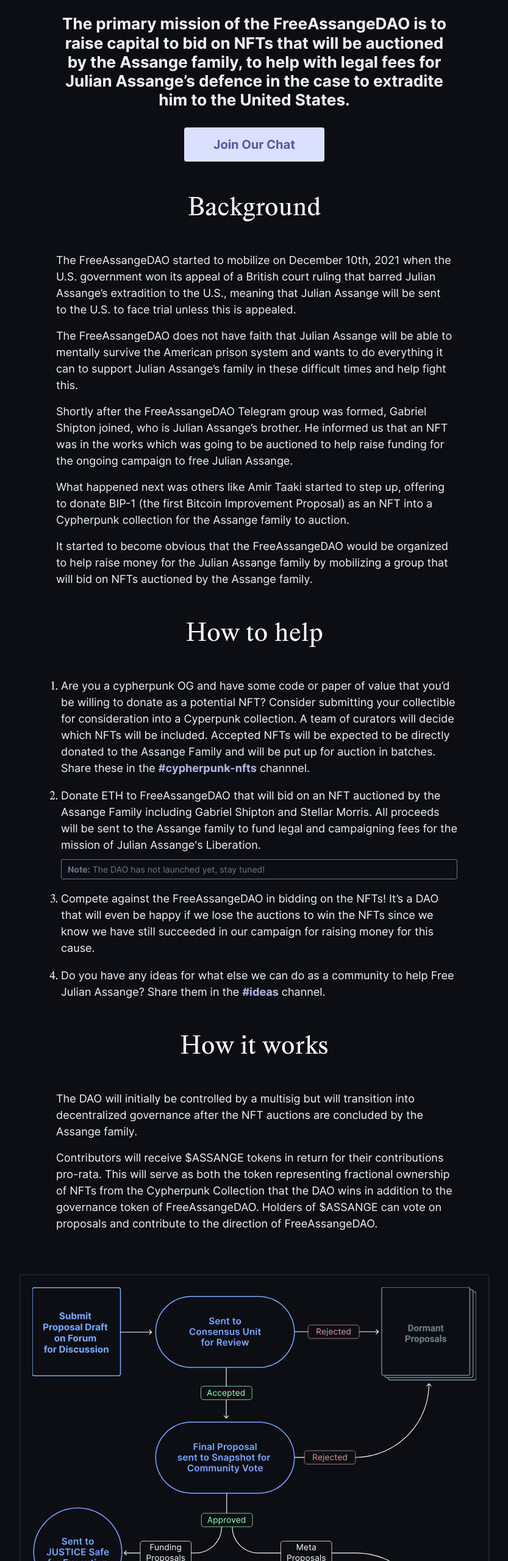
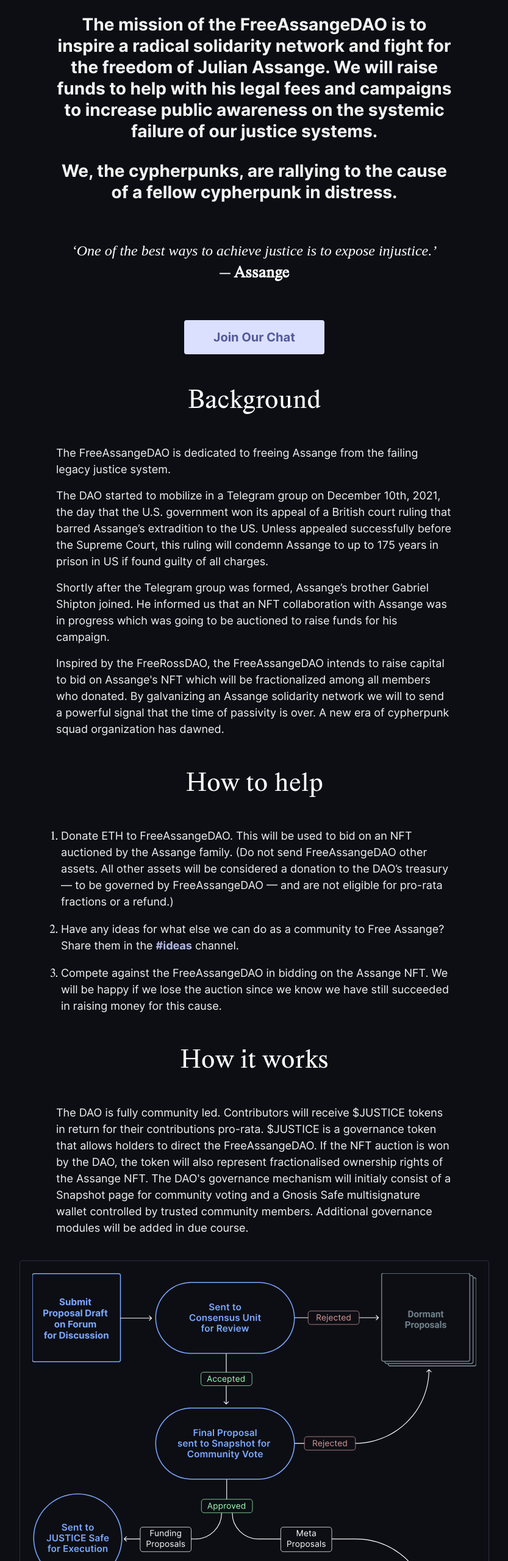
Before and after one commit to AssangeDAO/AssangeDAO.github.io, a plain HTML site: page index.html in a window 1280 px wide. Shown: the part 240-2800 px from the top of the page at 61% size, without its empty margins (223-1056 px from the left). Drawn offline with nearby package versions, Linux system fonts and the light colour scheme; a web font is replaced by a local one.

Commit message:
Add files via upload

```diff
--- a/index.html
+++ b/index.html
@@ -20,8 +20,11 @@
 <header class="d-flex justify-content-center"><img src="img/freeassangedao.svg" /></header>
 
 <div class="container-sm mx-auto">
-<p class="intro">The primary mission of the FreeAssangeDAO is to raise capital to bid on NFTs that will be auctioned by the Assange family, to help with legal fees for Julian Assange’s defence in the case to extradite him to the United States.</p>
+<p class="intro">The mission of the FreeAssangeDAO is to inspire a radical solidarity network and fight for the freedom of Julian Assange. We will raise funds to help with his legal fees and campaigns to increase public awareness on the systemic failure of our justice systems.</p>
 
+<p class="intro">We, the cypherpunks, are rallying to the cause of a fellow cypherpunk in distress.</p>
+
+<blockquote>&lsquo;One of the best ways to achieve justice is to expose injustice.&rsquo;</br><em>— Assange</em></blockquote>
 <div class="d-flex justify-content-center">
 <a href="https://discord.gg/dPZfSSae" type="button" class="btn btn-light p-3 pr-5 pl-5">
 Join Our Chat
@@ -31,45 +34,36 @@ Join Our Chat
 <h1>Background</h1>
 
 <p>
-The FreeAssangeDAO started to mobilize on December 10th, 2021 when the U.S. government won its appeal of a British court ruling that barred Julian Assange’s extradition to the U.S., meaning that Julian Assange will be sent to the U.S. to face trial unless this is appealed.
+The FreeAssangeDAO is dedicated to freeing Assange from the failing legacy justice system.
 </p>
 <p>
-The FreeAssangeDAO does not have faith that Julian Assange will be able to mentally survive the American prison system and wants to do everything it can to support Julian Assange’s family in these difficult times and help fight this.
+The DAO started to mobilize in a Telegram group on December 10th, 2021, the day that the U.S. government won its appeal of a British court ruling that barred Assange’s extradition to the US. Unless appealed successfully before the Supreme Court, this ruling will condemn Assange to up to 175 years in prison in US if found guilty of all charges.
 </p>
 <p>
-Shortly after the FreeAssangeDAO Telegram group was formed, Gabriel Shipton joined, who is Julian Assange’s brother. He informed us that an NFT was in the works which was going to be auctioned to help raise funding for the ongoing campaign to free Julian Assange.
+Shortly after the Telegram group was formed, Assange’s brother Gabriel Shipton joined. He informed us that an NFT collaboration with Assange was in progress which was going to be auctioned to raise funds for his campaign.
 </p>
 <p>
-What happened next was others like Amir Taaki started to step up, offering to donate BIP-1 (the first Bitcoin Improvement Proposal) as an NFT into a Cypherpunk collection for the Assange family to auction.
-</p>
-<p>
-It started to become obvious that the FreeAssangeDAO would be organized to help raise money for the Julian Assange family by mobilizing a group that will bid on NFTs auctioned by the Assange family.
+Inspired by the FreeRossDAO, the FreeAssangeDAO intends to raise capital to bid on Assange's NFT which will be fractionalized among all members who donated. By galvanizing an Assange solidarity network we will to send a powerful signal that the time of passivity is over. A new era of cypherpunk squad organization has dawned.
 </p>
 
 <h1>How to help</h1>
 
 <ol class="pl-3">
 <li>
-Are you a cypherpunk OG and have some code or paper of value that you’d be willing to donate as a potential NFT? Consider submitting your collectible for consideration into a Cyperpunk collection. A team of curators will decide which NFTs will be included. Accepted NFTs will be expected to be directly donated to the Assange Family and will be put up for auction in batches. Share these in the <em>#cypherpunk-nfts</em> channnel.
+Donate ETH to FreeAssangeDAO. This will be used to bid on an NFT auctioned by the Assange family. (Do not send FreeAssangeDAO other assets. All other assets will be considered a donation to the DAO’s treasury— to be governed by FreeAssangeDAO — and are not eligible for pro-rata fractions or a refund.)
 </li>
 <li>
-Donate ETH to FreeAssangeDAO that will bid on an NFT auctioned by the Assange Family including Gabriel Shipton and Stellar Morris. All proceeds will be sent to the Assange family to fund legal and campaigning fees for the mission of Julian Assange's Liberation.</br> <div class="note" role="alert"><em>Note:</em> The DAO has not launched yet, stay tuned!</div>
+Have any ideas for what else we can do as a community to Free Assange? Share them in the <em>#ideas</em> channel.
 </li>
 <li>
-Compete against the FreeAssangeDAO in bidding on the NFTs! It’s a DAO that will even be happy if we lose the auctions to win the NFTs since we know we have still succeeded in our campaign for raising money for this cause.
-</li>
-<li>
-Do you have any ideas for what else we can do as a community to help Free Julian Assange? Share them in the <em>#ideas</em> channel.
+Compete against the FreeAssangeDAO in bidding on the Assange NFT. We will be happy if we lose the auction since we know we have still succeeded in raising money for this cause.
 </li>
 </ol>
 
 <h1>How it works</h1>
 
 <p>
-The DAO will initially be controlled by a multisig but will transition into decentralized governance after the NFT auctions are concluded by the Assange family.
-</p>
-<p>
-Contributors will receive $ASSANGE tokens in return for their contributions pro-rata. This will serve as both the token representing fractional ownership of NFTs from the Cypherpunk Collection that the DAO wins in addition to the governance token of  FreeAssangeDAO. Holders of $ASSANGE can vote on proposals and contribute to the direction of FreeAssangeDAO.
+The DAO is fully community led. Contributors will receive $JUSTICE tokens in return for their contributions pro-rata. $JUSTICE is a governance token that allows holders to direct the FreeAssangeDAO. If the NFT auction is won by the DAO, the token will also represent fractionalised ownership rights of the Assange NFT. The DAO's governance mechanism will initialy consist of a Snapshot page for community voting and a Gnosis Safe multisignature wallet controlled by trusted community members. Additional governance modules will be added in due course.
 </p>
 
 <div class="diagram">
@@ -77,16 +71,32 @@ Contributors will receive $ASSANGE tokens in return for their contributions pro-
 <img class="diagrammobile" src="img/diagram_mobile.svg" alt="FreeAssangeDAO Diagram"/>
 </div>
 
+<p>
+First, community members will share a draft of the proposal in the forum for discussion with the community. <a href="https://github.com/FreeAssangeDAO/governance/blob/main/template/proposal.md">This proposal template</a> should be used.
+</p>
+<p>
+Following community discussion, the proposal will be reviewed by the Consensus Unit. Their role is to screen the proposals for any potential harm to Assange or his legal case before a proposal is published on snapshot. If the Consensus Unit believes the proposal may cause harm to Assange or efforts to free Assange, they may reject the proposal from advancing. Initially, the Consensus Unit will consist of Jen Robinson, Gabriel Shipton and Stella Moris and our community moderators.
+</p>
+<p>
+If the proposal is accepted by the Consensus Unit, it will be added to Snapshot. $JUSTICE holders will be able to vote on accepting or rejecting the proposal.
+</p>
+<p>
+Where required, successful community proposals will be executed by the Justice Safe signers or self-execute via the Zodiac Reality module. The initial signers are Amir Taaki, Rachel-Rose O'Leary, Fiskantes, McKenna, and Silke Noa.
+</p>
+
 
 <h1>Social</h1>
 
-<div class="social container-sm mx-auto">
+<div class="social container-sm mx-auto mb-5">
 
 <a href="https://twitter.com/FreeAssangeDAO_" type="button" class="col btn btn-dark p-2 pl-3 pr-3">Twitter</a>
 <a href="https://discord.gg/dPZfSSae" type="button" class="col btn btn-dark p-2 pl-3 pr-3">Discord</a>
-<a href="https://t.me/FreeAssangeDAO" type="button" class="col btn btn-dark p-2 pl-3 pr-3">Telegram</a>
 
 </div>
+
+<p class="note">Thank you to the <a href="https://freerossdao.com/">FreeRossDAO</a> for inspiration in creating our DAO.</p>
 </div>
 
+
+
 </body>
--- a/style.css
+++ b/style.css
@@ -24,6 +24,17 @@
   src: url("fonts/happy-times-NG_regular_master_web.woff2?v=3.19") format("woff2"),
        url("fonts/happy-times-NG_regular_master_web.woff?v=3.19") format("woff");
 }
+
+@font-face {
+  font-family: 'HappyTimes';
+  font-style:  italic;
+  font-weight: 400;
+  font-display: swap;
+  src: url("fonts/happy-times-NG_italic_master_web.woff2?v=3.19") format("woff2"),
+       url("fonts/happy-times-NG_italic_master_web.woff?v=3.19") format("woff");
+}
+
+
 
 body{
 	color:#fff;
@@ -68,10 +79,25 @@ em{
    color:#B1B6E2;
  }
 
+ blockquote{
+   font-family:'HappyTimes', serif;
+   font-style:italic;
+   font-weight:400;
+   font-size:1.5em;
+   text-align:center;
+   margin-top:60px;
+   margin-bottom:60px;
+ }
+
+ blockquote em{
+   color:#fff;
+ }
+
  .note{
    font-size:14px;
+   text-align:center;
    color: #B1B6E2;
-   margin-top:10px;
+   margin-top:100px;
    padding:5px;
    padding-left:10px;
    background:none;
@@ -80,10 +106,14 @@ em{
    border-radius:3px;
 }
 
+.note a{
+  color:#fff;
+}
+
 .intro{
 	font-weight:700;
-	font-size:26px;
-	line-height:120%;
+	font-size:28px;
+	line-height:125%;
 	text-align:center;
 	margin-bottom:30px;
 }
@@ -123,10 +153,22 @@ h1{
 	margin-bottom:50px;
 }
 
+a{
+  color:#B1B6E2;
+  transition:ease 0.2s;
+  text-decoration:none;
+}
+
+a:hover{
+  color:#6E78BD;
+  text-decoration:none;
+}
+
 .diagram{
 	width:100%;
 	max-width:900px;
-	margin-top:70px;
+	margin-top:40px;
+  margin-bottom:40px;
 	border:1px solid #2A2D3F;
 	border-radius:4px;
 	padding:20px;
@@ -195,7 +237,7 @@ h1{
 	padding-right:0px;
 	}
 
-	.intro{
+	.intro, blockquote, blockquote em{
 		font-size:20px;
 	}
 
```
